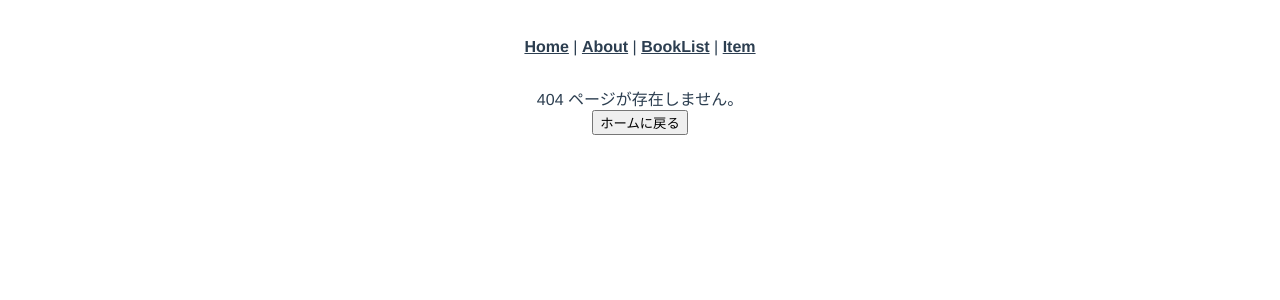
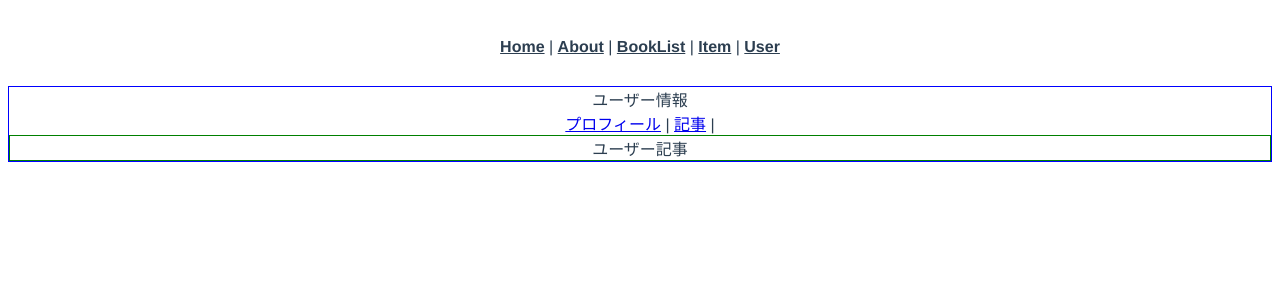
Before and after one commit to batablo/test, a Vue app: page /user/post in a window 1280 px wide. Before the commit this address had no page. Shown: the top 300 px of the page. Built offline with nearby package versions, Linux system fonts and the light colour scheme.

Commit message:
add: ネストされたルート

```diff
--- a/src/App.vue
+++ b/src/App.vue
@@ -5,9 +5,12 @@
       <!-- <router-link to="/about" tag="button">About</router-link> -->
       <router-link to="/about">About</router-link> |
       <router-link to="/book">BookList</router-link> |
-      <router-link to="/item/1">Item</router-link>
+      <router-link to="/item/1">Item</router-link> |
+      <router-link to="/user/profile">User</router-link>
     </div>
-    <router-view />
+    <div class="blue-b">
+      <router-view />
+    </div>
   </div>
 </template>
 
@@ -38,4 +41,8 @@
     } */
   }
 }
+
+.blue-b {
+  border: 1px blue solid;
+}
 </style>
--- /dev/null
+++ b/src/components/UserPost.vue
@@ -0,0 +1,9 @@
+<template>
+  <div>ユーザー記事</div>
+</template>
+
+<script>
+export default {};
+</script>
+
+<style></style>
--- /dev/null
+++ b/src/components/UserProfile.vue
@@ -0,0 +1,9 @@
+<template>
+  <div>ユーザープロフィール</div>
+</template>
+
+<script>
+export default {};
+</script>
+
+<style></style>
--- /dev/null
+++ b/src/views/User.vue
@@ -0,0 +1,20 @@
+<template>
+  <div>
+    ユーザー情報<br />
+    <router-link to="profile">プロフィール</router-link> |
+    <router-link to="post">記事</router-link> |
+    <div class="green-b">
+      <router-view />
+    </div>
+  </div>
+</template>
+
+<script>
+export default {};
+</script>
+
+<style lang="scss" scoped>
+.green-b {
+  border: 1px green solid;
+}
+</style>
```
Also changed, not shown: src/router/index.js (+18 -0 lines).
